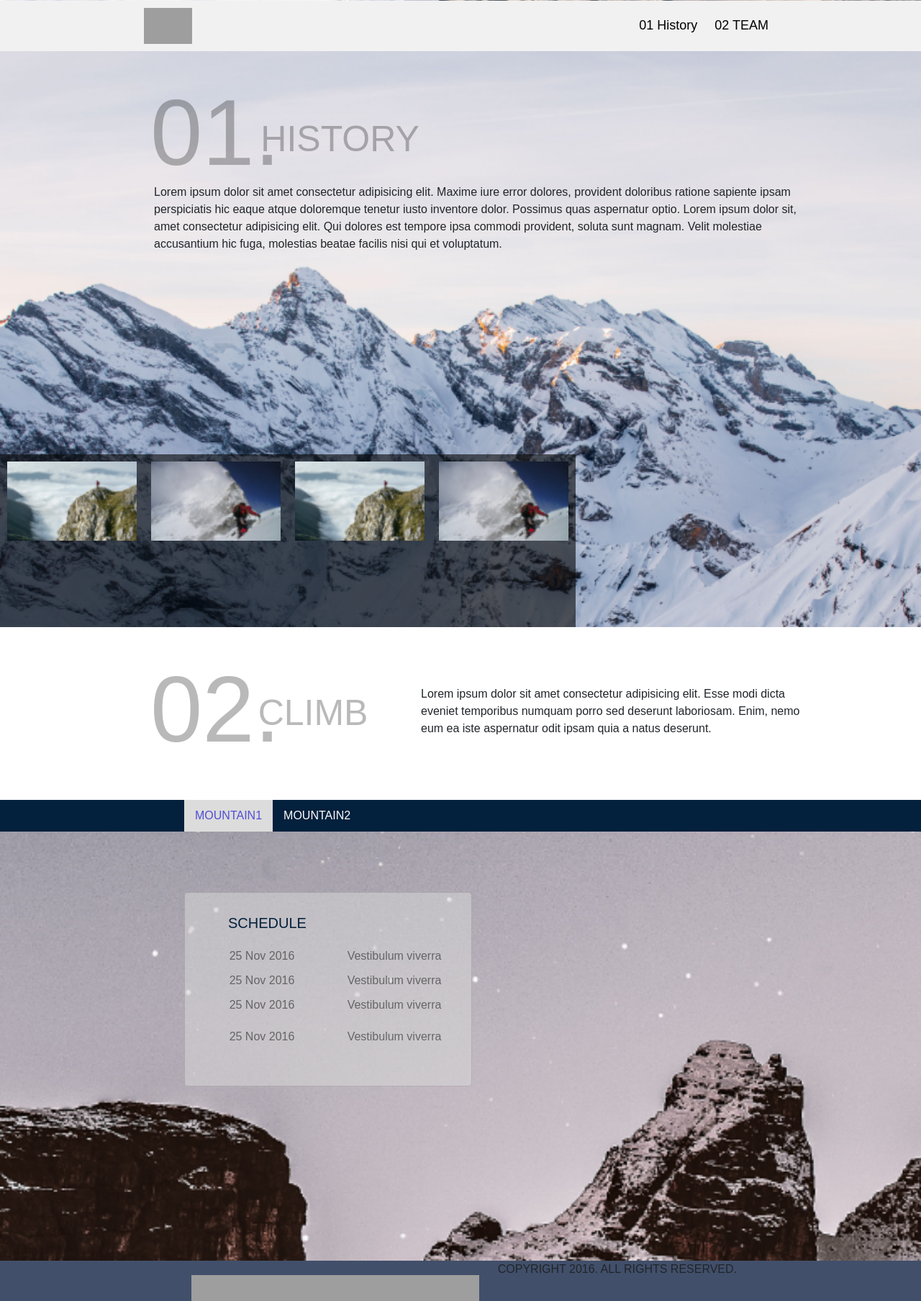
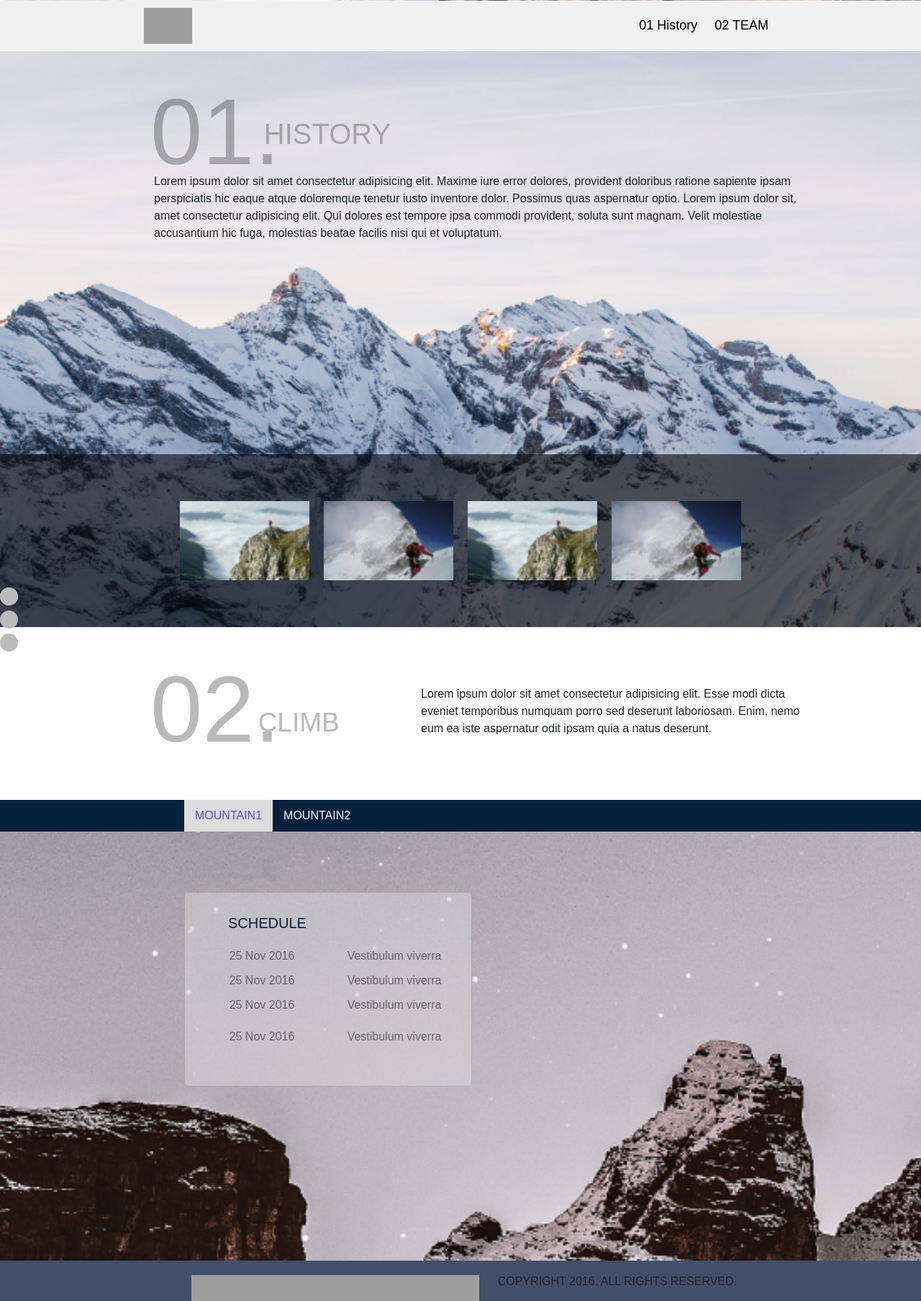
Before and after one commit to savantakash/Los-Angeles-Mountain-Website, a PHP site: page / in a window 1280 px wide. Shown: the part 538-2345 px from the top of the page at 72% size. Run offline with PHP 8.4, Linux system fonts and the light colour scheme; grey boxes are pictures that could not be loaded.

Commit message:
Made changes

```diff
--- a/index.html
+++ b/index.html
@@ -1,5 +1,6 @@
 <!DOCTYPE html>
 <html lang="en">
+
 <head>
     <meta charset="UTF-8">
     <meta http-equiv="X-UA-Compatible" content="IE=edge">
@@ -9,6 +10,7 @@
     <link rel="stylesheet" href="style.css">
     <link rel="icon" type="image/png" href="img/icon-mountain.svg">
 </head>
+
 <body>
     <section class="main">
         <!-- background image -->
@@ -70,7 +72,8 @@
             <div class="row">
                 <div class="col-2"></div>
                 <div class="col-10">
-                <p style="padding-left: 9px;">Lorem ipsum dolor sit amet consectetur adipisicing elit. Maxime iure error dolores, provident doloribus ratione sapiente ipsam perspiciatis hic eaque atque doloremque tenetur iusto inventore dolor. Possimus quas aspernatur optio. Lorem ipsum dolor sit, amet consectetur adipisicing elit. Qui dolores est tempore ipsa commodi provident, soluta sunt magnam. Velit molestiae accusantium hic fuga, molestias beatae facilis nisi qui et voluptatum.</p>
+                    <p style="padding-left: 9px;">Lorem ipsum dolor sit amet consectetur adipisicing elit. Maxime iure error dolores, provident doloribus ratione sapiente ipsam perspiciatis hic eaque atque doloremque tenetur iusto inventore dolor. Possimus quas aspernatur optio. Lorem
+                        ipsum dolor sit, amet consectetur adipisicing elit. Qui dolores est tempore ipsa commodi provident, soluta sunt magnam. Velit molestiae accusantium hic fuga, molestias beatae facilis nisi qui et voluptatum.</p>
                 </div>
                 <!-- <div class="col-2"></div> -->
             </div>
@@ -88,7 +91,8 @@
             <div class="row">
                 <div class="col-2"></div>
                 <div class="col-10">
-                <p style="padding-left: 9px;">Lorem ipsum dolor sit amet consectetur adipisicing elit. Maxime iure error dolores, provident doloribus ratione sapiente ipsam perspiciatis hic eaque atque doloremque tenetur iusto inventore dolor. Possimus quas aspernatur optio. Lorem ipsum dolor sit, amet consectetur adipisicing elit. Qui dolores est tempore ipsa commodi provident, soluta sunt magnam. Velit molestiae accusantium hic fuga, molestias beatae facilis nisi qui et voluptatum.</p>
+                    <p style="padding-left: 9px;">Lorem ipsum dolor sit amet consectetur adipisicing elit. Maxime iure error dolores, provident doloribus ratione sapiente ipsam perspiciatis hic eaque atque doloremque tenetur iusto inventore dolor. Possimus quas aspernatur optio. Lorem
+                        ipsum dolor sit, amet consectetur adipisicing elit. Qui dolores est tempore ipsa commodi provident, soluta sunt magnam. Velit molestiae accusantium hic fuga, molestias beatae facilis nisi qui et voluptatum.</p>
                 </div>
                 <!-- <div class="col-2"></div> -->
             </div>
@@ -100,11 +104,13 @@
                 <div><img src="image/thumb1.png" alt="" /></div>
                 <div><img src="image/thumb2.png" alt="" /></div>
             </div>
-            <div class="dots">
+
+            <div class="dot">
                 <div class="dot"></div>
                 <div class="dot"></div>
                 <div class="dot"></div>
             </div>
+
         </div>
     </section>
     <!-- Second Section 02 -->
@@ -139,10 +145,14 @@
             </div>
         </div>
     </section>
-        <section class="main3" style="background-color: #414F6A;" >
+    <section class="main3" style="background-color: #414F6A;">
         <div class="nav3">
-            <a href=""><div class="navlinkactive">MOUNTAIN1</div></a>
-            <a href=""><div class="navlink">MOUNTAIN2</div></a>
+            <a href="">
+                <div class="navlinkactive">MOUNTAIN1</div>
+            </a>
+            <a href="">
+                <div class="navlink">MOUNTAIN2</div>
+            </a>
         </div>
         <div class="card" style="width: 25rem;">
             <div class="card-body">
@@ -155,7 +165,7 @@
                     <div class="col">25 Nov 2016</div>
                     <div class="col">Vestibulum viverra</div>
                 </div>
-              <div class="row" >
+                <div class="row">
                     <div class="col" style="padding: 10px;">25 Nov 2016</div>
                     <div class="col" style="padding: 10px;">Vestibulum viverra</div>
                 </div>
@@ -166,11 +176,11 @@
             </div>
         </div>
     </section>
-        <div class="footermain" >
-          <div class="footer" >
+    <div class="footermain">
+        <div class="footer">
             <img class="laicon" src="image/footer.svg" />
-            <div class="nav2" >
-              <p>COPYRIGHT 2016. ALL RIGHTS RESERVED.</p>
+            <div class="nav2">
+                <p style="margin-top:5%">COPYRIGHT 2016. ALL RIGHTS RESERVED.</p>
             </div>
         </div>
     </div>
@@ -178,4 +188,5 @@
     <script src="https://code.jquery.com/jquery-3.5.1.slim.min.js" integrity="sha384-DfXdz2htPH0lsSSs5nCTpuj/zy4C+OGpamoFVy38MVBnE+IbbVYUew+OrCXaRkfj" crossorigin="anonymous"></script>
     <script src="https://cdn.jsdelivr.net/npm/bootstrap@4.6.0/dist/js/bootstrap.bundle.min.js" integrity="sha384-Piv4xVNRyMGpqkS2by6br4gNJ7DXjqk09RmUpJ8jgGtD7zP9yug3goQfGII0yAns" crossorigin="anonymous"></script>
 </body>
+
 </html>
--- a/style.css
+++ b/style.css
@@ -1,21 +1,13 @@
-
-
-
-@media screen and (max-width: 800px){
-
+@media screen and (max-width: 800px) {
     body {
         font-family: Arial, sans-serif;
     }
-
-
     .main {
         position: relative;
     }
-
     .main img.background {
         width: 100%;
     }
-
     .main .header {
         position: absolute;
         top: 10px;
@@ -24,25 +16,20 @@
         display: flex;
         justify-content: space-between;
     }
-
     .main .header img {
         width: 40px;
     }
-
     .main .header ul {
         display: flex;
     }
-
     .main .header li {
         list-style: none;
         padding-left: 20px;
     }
-
     .main .header li a {
         color: rgb(231, 231, 231);
         font-style: italic;
     }
-
     .main .text-losangeles {
         position: absolute;
         top: 130px;
@@ -50,7 +37,6 @@
         width: 40%;
         z-index: 1;
     }
-
     .main .mountain-left {
         position: absolute;
         width: 53%;
@@ -58,7 +44,6 @@
         bottom: 0;
         z-index: 2;
     }
-
     .main .mountain-right {
         position: absolute;
         right: 0;
@@ -66,7 +51,6 @@
         width: 53%;
         z-index: 3;
     }
-
     .main2 {
         background: url("image/bg2.png");
         position: relative;
@@ -74,15 +58,12 @@
         background-attachment: fixed;
         background-size: cover;
     }
-
     .header2 {
         overflow: hidden;
         background-color: #f1f1f1;
         padding: 20px 10px;
     }
-
-
- .header2  a {
+    .header2 a {
         float: left;
         color: black;
         text-align: center;
@@ -92,38 +73,28 @@
         line-height: 25px;
         border-radius: 4px;
     }
-
     .header2 a.logo {
         font-size: 25px;
         font-weight: bold;
     }
-
     .header2 img {
         width: 115%;
         height: 50px;
     }
-
-.paddingleft{
+    .paddingleft {
         padding-left: 10%;
     }
-
-
     .header2 a:hover {
         background-color: #ddd;
         color: black;
     }
-
-
-
     .header2 a.active {
         background-color: dodgerblue;
         color: white;
     }
-
     .header-right {
         float: right;
     }
-
     @media screen and (max-width: 500px) {
         .history .header a {
             float: none;
@@ -134,13 +105,14 @@
             float: none;
         }
     }
-
-
-
+    .dot {
+        text-overflow: ellipsis;
+        overflow: hidden;
+        white-space: wrap;
+    }
     .nav2 {
         list-style: none;
     }
-
     .nav2 li {
         display: inline;
         padding: 10px;
@@ -183,11 +155,11 @@
     .heading1 {
         font-size: 50px;
         margin-top: 15%;
-    margin-left: 2%;
+        margin-left: 9%;
         color: rgb(22, 22, 22, 0.3);
     }
     .heading21 {
-    font-size: 50px;
+        font-size: 35px;
         margin-top: 15%;
         margin-left: 5%;
         color: rgb(22, 22, 22, 0.3);
@@ -202,6 +174,7 @@
         margin-right: auto;
         list-style: none;
         display: flex;
+        width: 100%;
         margin: 0 auto;
         justify-content: center;
     }
@@ -247,7 +220,7 @@
     .nav3 {
         position: absolute;
         top: 0;
-      background-color:  #03203C;
+        background-color: #03203C;
         width: 100%;
         padding: 0 20%;
         display: flex;
@@ -297,24 +270,18 @@
 }
 
 @media screen and (min-width: 801px) {
-
     body {
         font-family: Arial, sans-serif;
     }
-
     .sectionheight {
         height: 30vh;
     }
-
-
     .main {
         position: relative;
     }
-
     .main img.background {
         width: 100%;
     }
-
     .main .header {
         position: absolute;
         top: 10px;
@@ -323,25 +290,20 @@ body {
         display: flex;
         justify-content: space-between;
     }
-
     .main .header img {
         width: 40px;
     }
-
     .main .header ul {
         display: flex;
     }
-
     .main .header li {
         list-style: none;
         padding-left: 20px;
     }
-
     .main .header li a {
         color: rgb(231, 231, 231);
         font-style: italic;
     }
-
     .main .text-losangeles {
         position: absolute;
         top: 130px;
@@ -349,7 +311,6 @@ body {
         width: 40%;
         z-index: 1;
     }
-
     .main .mountain-left {
         position: absolute;
         width: 53%;
@@ -357,7 +318,6 @@ body {
         bottom: 0;
         z-index: 2;
     }
-
     .main .mountain-right {
         position: absolute;
         right: 0;
@@ -365,7 +325,6 @@ body {
         width: 53%;
         z-index: 3;
     }
-
     .main2 {
         background: url("image/bg2.png");
         position: relative;
@@ -373,15 +332,12 @@ body {
         background-attachment: fixed;
         background-size: cover;
     }
-
     .header2 {
         overflow: hidden;
         background-color: #f1f1f1;
         padding: 10px 200px;
     }
-
-
-.header2  a {
+    .header2 a {
         float: left;
         color: black;
         text-align: center;
@@ -391,33 +347,24 @@ body {
         line-height: 25px;
         border-radius: 4px;
     }
-
     .header2 a.logo {
         font-size: 25px;
         font-weight: bold;
     }
-
     .header2 img {
         height: 50px;
     }
-
-
     .header2 a:hover {
         background-color: #ddd;
         color: black;
     }
-
-
-
     .header2 a.active {
         background-color: dodgerblue;
         color: white;
     }
-
     .header-right {
         float: right;
     }
-
     @media screen and (max-width: 500px) {
         .history .header a {
             float: none;
@@ -428,13 +375,9 @@ body {
             float: none;
         }
     }
-
-
-
     .nav2 {
         list-style: none;
     }
-
     .nav2 li {
         display: inline;
         padding: 10px;
@@ -452,7 +395,7 @@ body {
         position: absolute;
         background-color: rgb(8, 8, 8, 0.6);
         height: 30vh;
-  width: auto;
+        width: 100%;
         bottom: 0px;
         z-index: 1;
         padding: auto;
@@ -475,14 +418,23 @@ body {
         color: rgb(22, 22, 22, 0.3);
     }
     .heading1 {
-  font-size: 50px;
+        font-size: 40px;
         margin-top: 19%;
-  margin-left: 14%;
+        margin-left: 15%;
         color: rgb(22, 22, 22, 0.3);
     }
+    .dot {
+        margin-right: 50px;
+        height: 25px;
+        width: 25px;
+        background-color: #bbb;
+        border-radius: 50%;
+        display: inline-block;
+        justify-content: center;
+    }
     .heading21 {
-  font-size: 50px;
-  margin-top: 32%;
+        font-size: 37px;
+        margin-top: 41%;
         margin-left: 23%;
         color: rgb(22, 22, 22, 0.3);
     }
@@ -497,6 +449,7 @@ body {
         list-style: none;
         display: flex;
         margin: 0 auto;
+        margin-top: 55px;
         justify-content: center;
     }
     .thumb img {
@@ -541,7 +494,7 @@ body {
     .nav3 {
         position: absolute;
         top: 0;
-    background-color:  #03203C;
+        background-color: #03203C;
         width: 100%;
         padding: 0 20%;
         display: flex;
@@ -592,4 +545,21 @@ body {
 
 
 /* Contents Display according to screen size */
-@media (max-width:767px){#content-desktop{display:none}#content-mobile{display:block}}@media (min-width:768px){#content-desktop{display:block}#content-mobile{display:none}}
+
+@media (max-width:767px) {
+    #content-desktop {
+        display: none
+    }
+    #content-mobile {
+        display: block
+    }
+}
+
+@media (min-width:768px) {
+    #content-desktop {
+        display: block
+    }
+    #content-mobile {
+        display: none
+    }
+}
```
Lines whose indentation alone changed are shown as unchanged.
